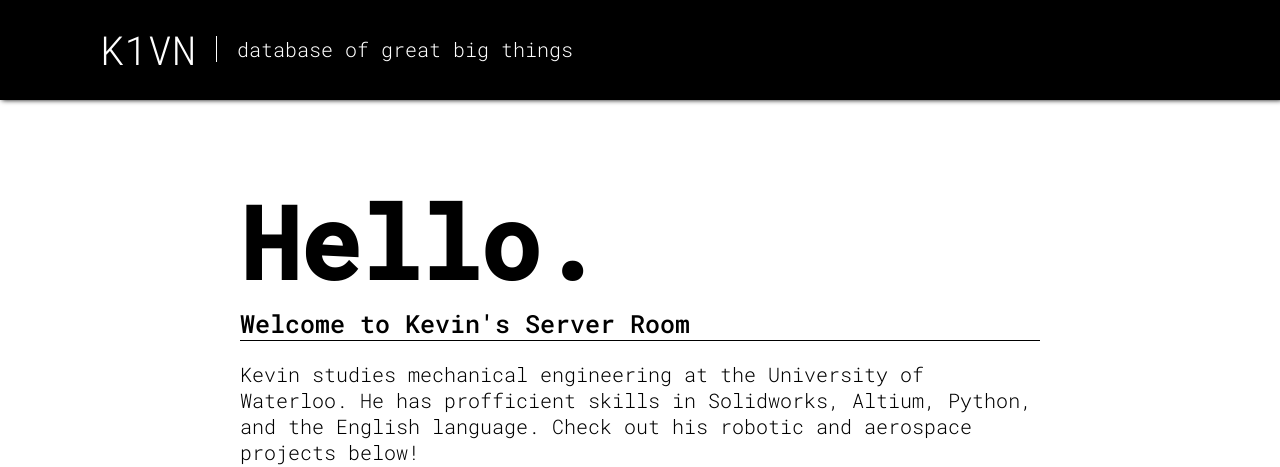
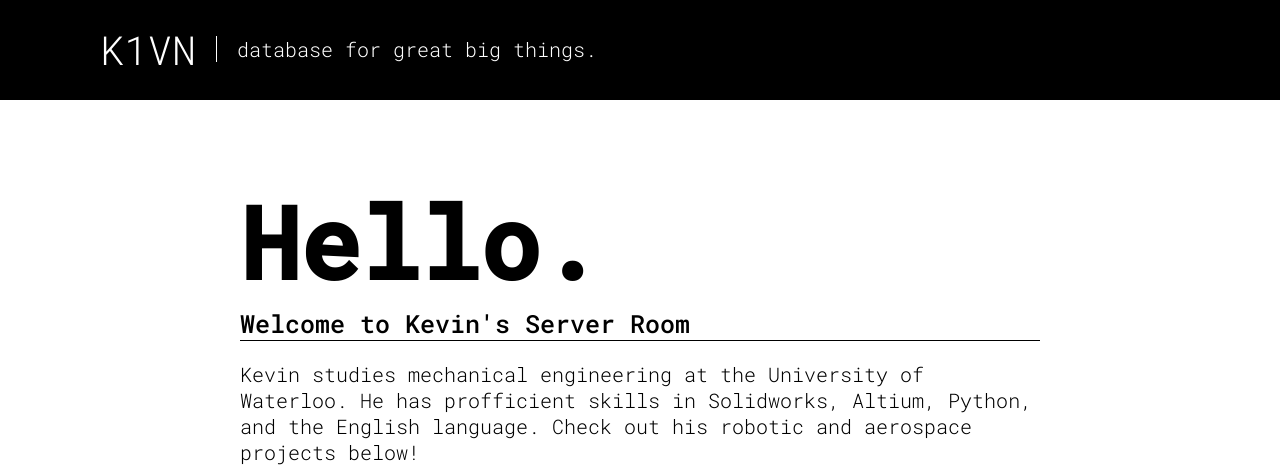
Before and after one commit to K1VN/K1VN.github.io, a plain HTML site: page index.html in a window 1280 px wide. Shown: the top 467 px of the page. Drawn offline with nearby package versions, Linux system fonts and the light colour scheme.

Commit message:
small optimization edits

```diff
--- a/index.html
+++ b/index.html
@@ -1,7 +1,8 @@
 <html lang="en">
 <head>
     <meta charset="UTF-8">
-    <meta name="viewport" content="width=device-width, initial-scale=1.0">
+    <meta name="viewport" content="width=device-width, initial-scale=0.50">
+    <meta name="description" content="This is a database of guides, projects for engineering.">
     <title>K1VN's Server Room</title>
     <link rel="stylesheet" href="style.css">
     <link rel="preconnect" href="https://fonts.gstatic.com">
@@ -15,7 +16,7 @@
             <div class='title'>
                 <h1>K1VN</h1>
                 <div class='slogan'>
-                    <h5>database of great big things</h5>
+                    <h5>database for great big things.</h5>
                 </div>
             </div>
         </div>
--- a/style.css
+++ b/style.css
@@ -7,7 +7,7 @@
 .container {
     display: grid;
     grid-template-columns: 2fr 800px 2fr;
-    grid-template-rows: 725px auto auto auto 100px;
+    grid-template-rows: auto auto auto auto 100px;
 }
 
 /* Start of Header */
@@ -16,7 +16,6 @@
     width: 100%;
     height: 100px;
     border-bottom: 2px black solid;
-    box-shadow: 2px 0 5px;
     display: flex;
     align-items: center;
     padding-left: 100px;
@@ -77,6 +76,8 @@
     grid-column: 2;
     grid-row: 1 / span 1;
     display: flex;
+    border-bottom: 1px black solid;
+    padding-bottom: 50px;
 }
 
 .intro_text {
```
Also changed, not shown: 1 other file.
